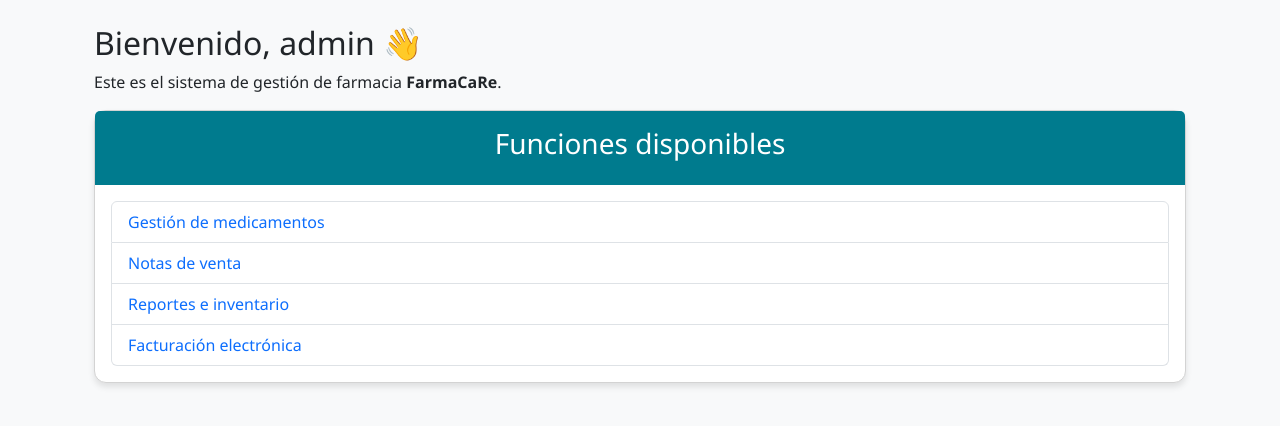
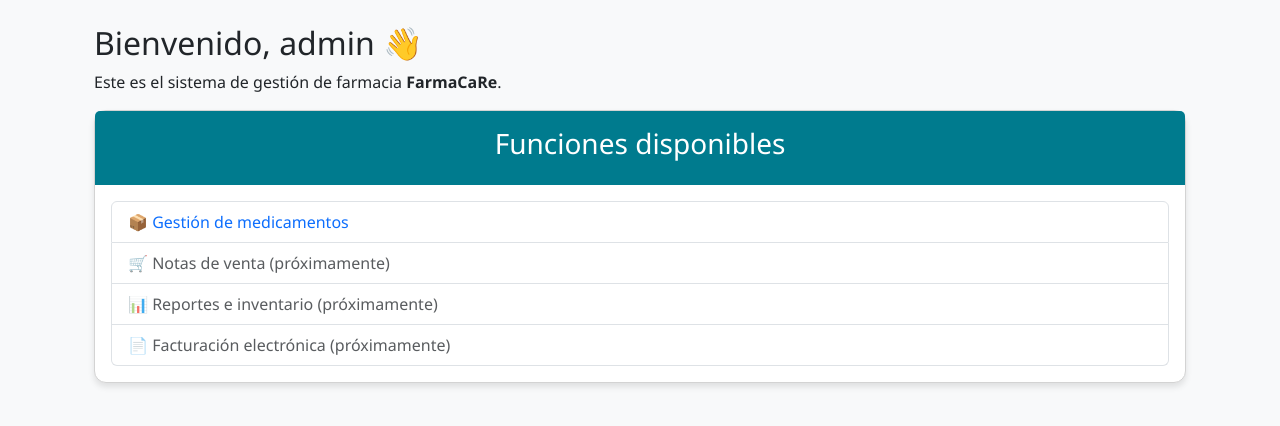
Before and after one commit to castdandc-debug/FarmaCaRe, a Flask app: page / in a window 1280 px wide. Shown: the part 86-512 px from the top of the page. Run offline with Flask 3, Linux system fonts and the light colour scheme; a user stored in the database is signed in.

Commit message:
Corrección: eliminar referencia a ventas.nueva_venta (no existe aún)

```diff
--- a/app/templates/dashboard.html
+++ b/app/templates/dashboard.html
@@ -15,23 +15,24 @@
             <ul class="list-group">
                 <li class="list-group-item">
                     <a href="{{ url_for('medicamentos.lista') }}" class="text-decoration-none">
-                        <i class="bi bi-box"></i> Gestión de medicamentos
+                        📦 Gestión de medicamentos
                     </a>
                 </li>
+                <!--
                 <li class="list-group-item">
                     <a href="{{ url_for('ventas.nueva_venta') }}" class="text-decoration-none">
-                        <i class="bi bi-cart"></i> Notas de venta
+                        🛒 Notas de venta
                     </a>
                 </li>
-                <li class="list-group-item">
-                    <a href="#" class="text-decoration-none">
-                        <i class="bi bi-bar-chart"></i> Reportes e inventario
-                    </a>
+                -->
+                <li class="list-group-item text-muted">
+                    🛒 Notas de venta (próximamente)
                 </li>
-                <li class="list-group-item">
-                    <a href="#" class="text-decoration-none">
-                        <i class="bi bi-file-earmark-pdf"></i> Facturación electrónica
-                    </a>
+                <li class="list-group-item text-muted">
+                    📊 Reportes e inventario (próximamente)
+                </li>
+                <li class="list-group-item text-muted">
+                    📄 Facturación electrónica (próximamente)
                 </li>
             </ul>
         </div>
```
